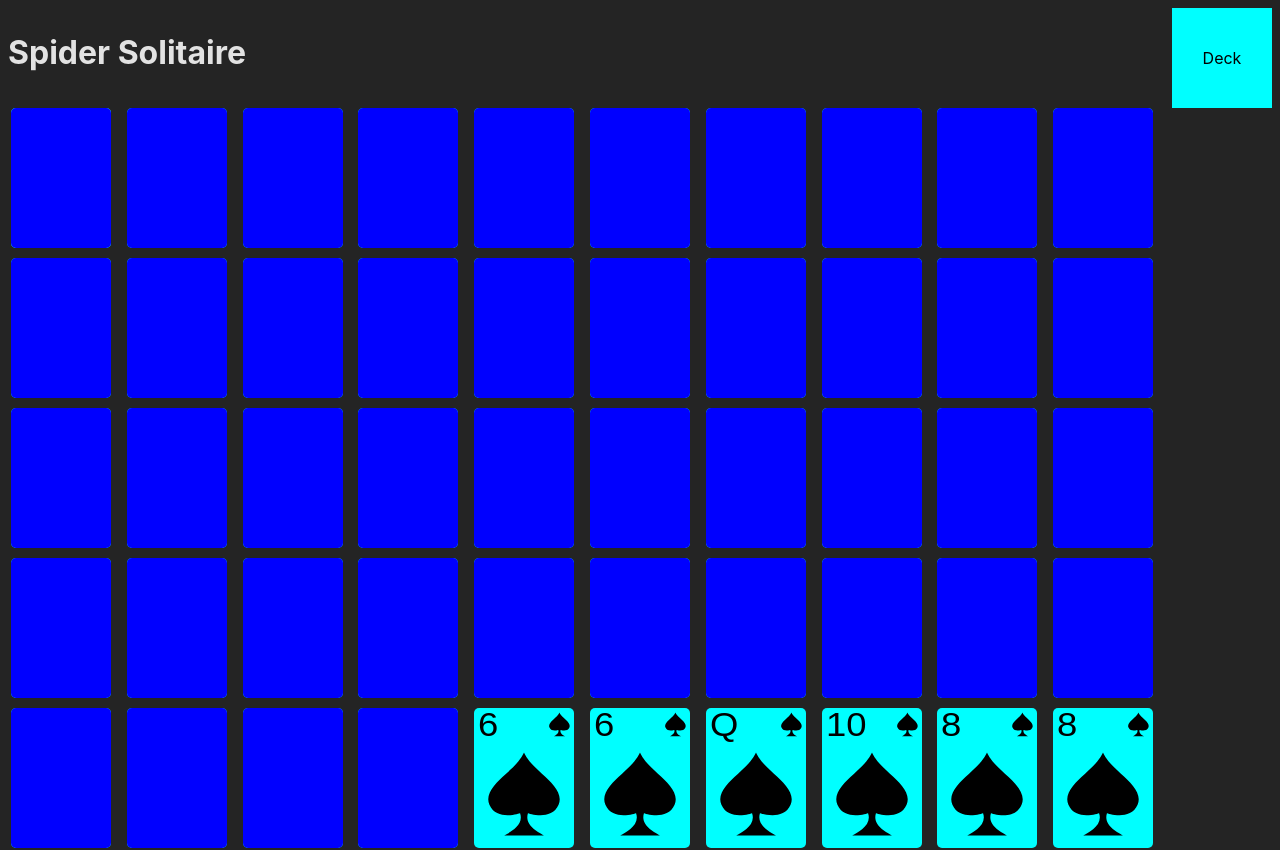
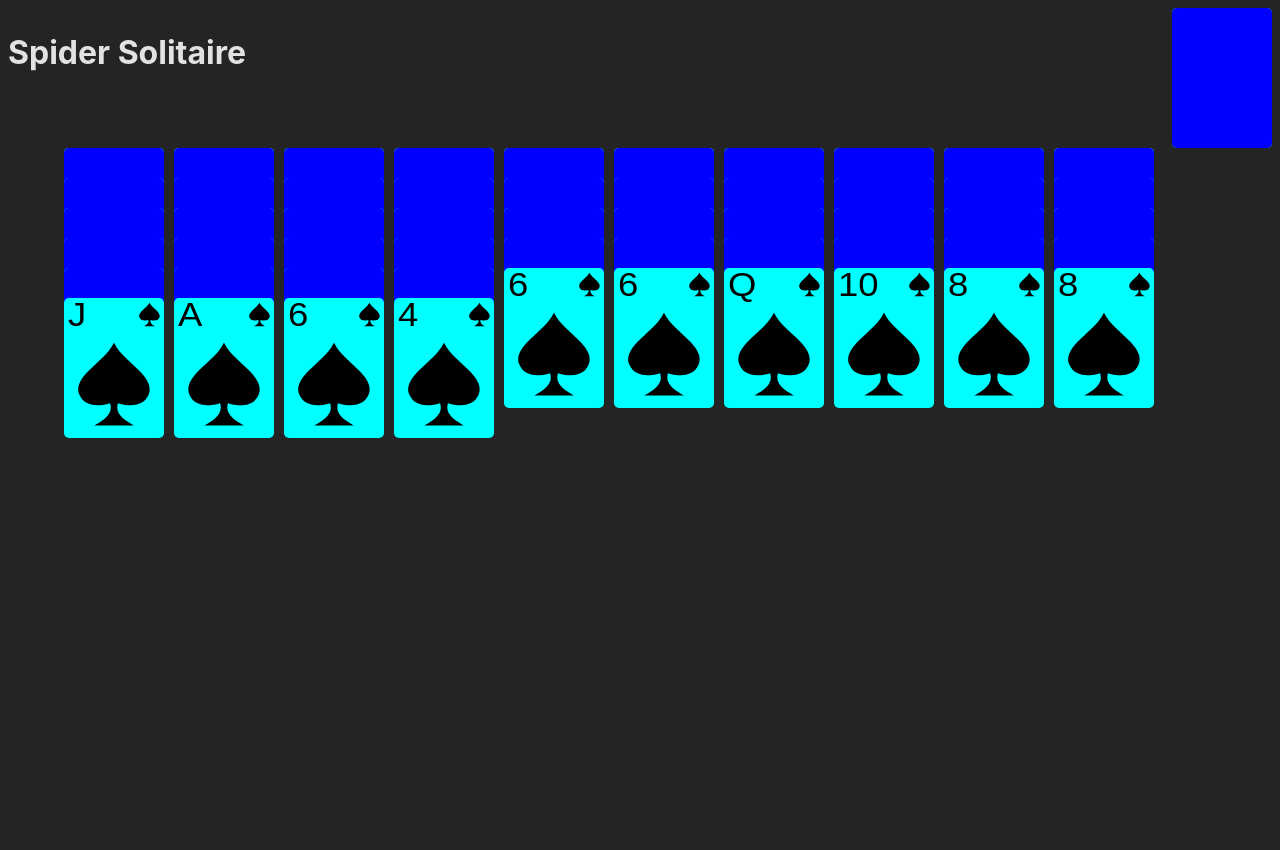
Before and after one commit to MarsBarnes/Spider, a React (Vite) app: page / in a window 1280 px wide. Shown: the top 850 px of the page. After the commit the page ends 800 px from the top, so only its background shows below. Built offline with nearby package versions, Linux system fonts and the light colour scheme.

Commit message:
cards stack and deck img update

```diff
--- a/src/App.tsx
+++ b/src/App.tsx
@@ -7,13 +7,13 @@ import {
   removeCompletedSets,
   loseOrContinue,
 } from "./script";
-// import One from './cardImages/1.svg';
 
 function App() {
   const [_, render] = React.useReducer((x) => x + 1, 0);
   const [Holding, setHolding] = React.useState([] as Card[]);
   let cardSelection: Card[] = [];
   const [prevCol, setPrevCol] = React.useState([] as Card[]);
+  const emptyCol = [0, 1, 2, 3, 4, 5, 6, 7, 8, 9];
 
   function cardClick(col: Card[], card: Card) {
     //if card is not visible, exit
@@ -110,69 +110,31 @@ function App() {
 
   return (
     <>
-      <div className="flex">
+      <div className="topBar">
         <h1>Spider Solitaire</h1>
 
         <div className={deck.length === 0 ? "deck hide" : "deck"}>
-          <p onClick={() => deckClick()}>Deck</p>
+          <img
+            src={`/public/0.svg`}
+            alt={`deck`}
+            className="card"
+            onClick={() => deckClick()}
+          />
         </div>
       </div>
-      <main>
+      <main className="center">
         <div className="grid">
-          {/* TODO: make all emptys look like this */}
-          <div style={gridStyle(0, 0)} className="cardDiv">
+          {emptyCol.map((num) => (
+            <div style={gridStyle(num, 0)} className="cardDiv">
               <img
                 src={`/public/empty.svg`}
                 alt={`empty`}
                 className="card"
-              onClick={() => emptyColClick(grandArray[0])}
+                onClick={() => emptyColClick(grandArray[num])}
               />
             </div>
-          <div
-            className="emptyCol"
-            style={gridStyle(1, 0)}
-            onClick={() => emptyColClick(grandArray[1])}
-          ></div>
-          <div
-            className="emptyCol"
-            style={gridStyle(2, 0)}
-            onClick={() => emptyColClick(grandArray[2])}
-          ></div>
-          <div
-            className="emptyCol"
-            style={gridStyle(3, 0)}
-            onClick={() => emptyColClick(grandArray[3])}
-          ></div>
-          <div
-            className="emptyCol"
-            style={gridStyle(4, 0)}
-            onClick={() => emptyColClick(grandArray[4])}
-          ></div>
-          <div
-            className="emptyCol"
-            style={gridStyle(5, 0)}
-            onClick={() => emptyColClick(grandArray[5])}
-          ></div>
-          <div
-            className="emptyCol"
-            style={gridStyle(6, 0)}
-            onClick={() => emptyColClick(grandArray[6])}
-          ></div>
-          <div
-            className="emptyCol"
-            style={gridStyle(7, 0)}
-            onClick={() => emptyColClick(grandArray[7])}
-          ></div>
-          <div
-            className="emptyCol"
-            style={gridStyle(8, 0)}
-            onClick={() => emptyColClick(grandArray[8])}
-          ></div>
-          <div
-            className="emptyCol"
-            style={gridStyle(9, 0)}
-            onClick={() => emptyColClick(grandArray[9])}
-          ></div>
+          ))}
+
           {grandArray.map((col, i) =>
             col.map((card, j) => (
               <div
--- a/src/index.css
+++ b/src/index.css
@@ -12,16 +12,16 @@
   -webkit-font-smoothing: antialiased;
   -moz-osx-font-smoothing: grayscale;
 }
-.flex {
+.topBar {
   display: flex;
   justify-content: space-between;
+  height: 100%;
+}
+.center {
+  display: flex;
+  justify-content: center;
 }
 .deck {
-  background-color: aqua;
-  width: 100px;
-  height: 100px;
-  color: black;
-  text-align: center;
   display: flex;
   justify-content: center;
   align-items: center;
@@ -30,16 +30,15 @@
   visibility: hidden;
 }
 .deck :active {
-  width: 100%;
-  height: 100%;
-  background-color: yellowgreen;
+
 }
 .grid {
   display: grid;
   grid-template-columns: repeat(11, 1fr);
-  grid-template-rows: repeat(20, 1fr);
+  grid-template-rows: repeat(20, 30px);
   grid-column-gap: 10px;
-  grid-row-gap: 10px;
+  /* grid-row-gap: 10px; */
+  width: 90vw;
 }
 .grid > * {
   display: flex;
@@ -51,31 +50,19 @@
 .cardDiv > * {
   margin: 0;
   padding: 0;
-  /* min-width: 50px;
-  min-height: 70px;
-  max-width: 100px;
-  max-height: 140px; */
-  /* width: 100%; */
 }
 /* .red {
   color: red;
 } */
 
 .card {
-  min-width: 50px;
-  min-height: 70px;
-  max-width: 100px;
-  max-height: 140px;
+  width: 100px;
+  height:140px;
   background-color: aqua;
   border-radius: 5px;
-  /* background-color: black;
-  border-color: aqua;
-  border-style: dotted; */
 }
 .hold {
   grid-column: 11 / 12;
-  min-width: 50px;
-  min-height: 70px;
-  max-width: 100px;
-  max-height: 140px;
+  width: 100px;
+  height:140px;
 }
```
Lines whose indentation alone changed are shown as unchanged.
